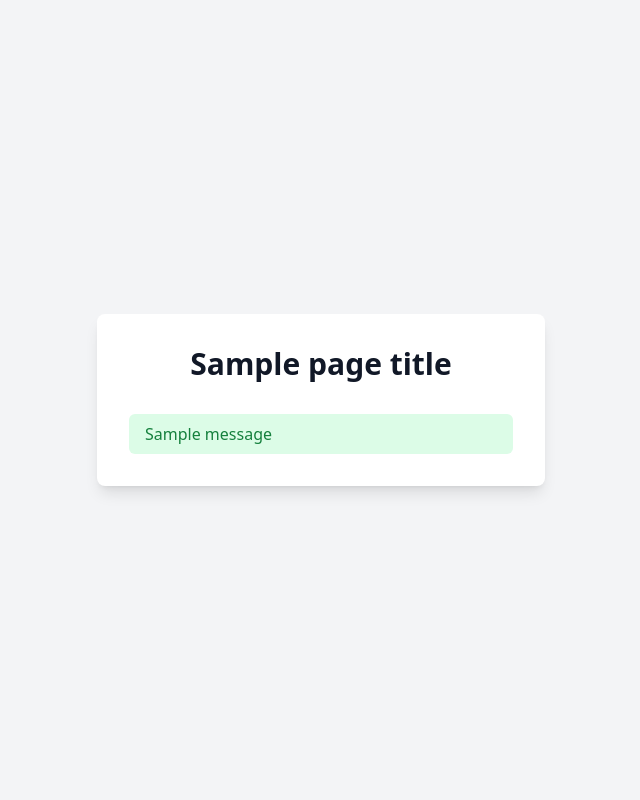
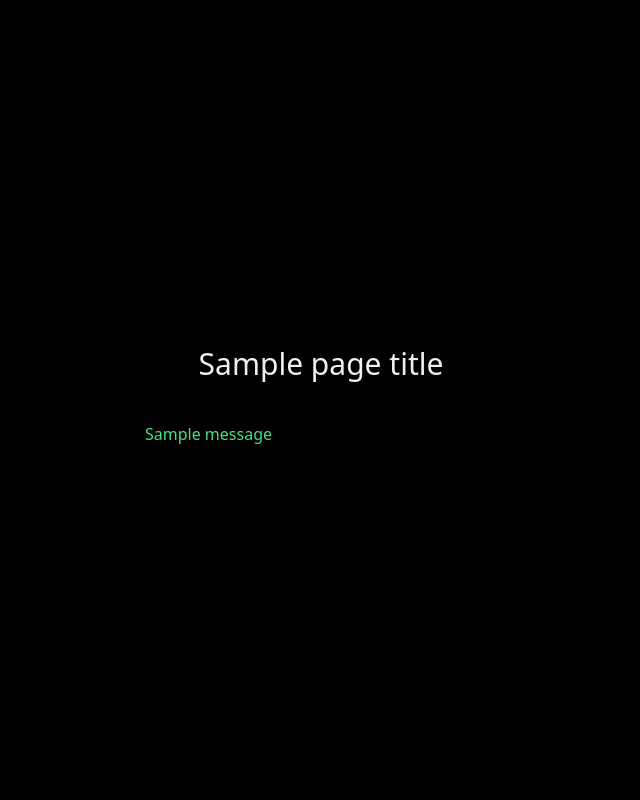
Before and after one commit to oscarwang22/antcoin, a Python web app: template templates/index.html in a window 1280 px wide. Shown: the whole page, without its empty margins (319-959 px from the left). Run offline with Jinja, Linux system fonts and the light colour scheme; the template is opened without the code that fills it: most values are stand-ins (such as "Sample title", 1, 10 or a date in 2020); one stand-in notice (Sample message) is shown; some libraries are stand-ins or nearby versions.

Commit message:
Update index.html

```diff
--- a/templates/index.html
+++ b/templates/index.html
@@ -1,21 +1,45 @@
 <!DOCTYPE html>
-<html lang="en" class="h-full bg-gray-100">
+<html lang="en" class="h-full bg-black">
 <head>
     <meta charset="UTF-8">
     <meta name="viewport" content="width=device-width, initial-scale=1.0">
     <title>{{ page_title }}</title>
     <script src="https://cdn.tailwindcss.com"></script>
+    <script>
+        tailwind.config = {
+            theme: {
+                extend: {
+                    colors: {
+                        'off-white': '#f0f0f0',
+                    }
+                }
+            }
+        }
+    </script>
+    <style>
+        input, select {
+            background-color: transparent;
+            border: none;
+            border-bottom: 1px solid #f0f0f0;
+            color: #f0f0f0;
+            padding-bottom: 0.5rem;
+        }
+        input:focus, select:focus {
+            outline: none;
+            border-bottom: 2px solid #f0f0f0;
+        }
+    </style>
 </head>
-<body class="h-full flex flex-col items-center justify-center">
-    <div class="max-w-md w-full space-y-8 p-8 bg-white shadow-lg rounded-lg">
-        <h1 class="text-3xl font-bold text-center text-gray-900">{{ page_title }}</h1>
+<body class="h-full flex flex-col items-center justify-center bg-black text-off-white">
+    <div class="max-w-md w-full space-y-8 p-8">
+        <h1 class="text-3xl font-light text-center">{{ page_title }}</h1>
 
         <!-- Flash messages for notifications -->
         {% with messages = get_flashed_messages(with_categories=true) %}
             {% if messages %}
                 <ul class="mt-3">
                     {% for category, message in messages %}
-                        <li class="px-4 py-2 rounded-md {% if category == 'error' %}bg-red-100 text-red-700{% else %}bg-green-100 text-green-700{% endif %}">{{ message }}</li>
+                        <li class="px-4 py-2 {% if category == 'error' %}text-red-400{% else %}text-green-400{% endif %}">{{ message }}</li>
                     {% endfor %}
                 </ul>
             {% endif %}
@@ -23,14 +47,14 @@
 
         {% if page == 'home' %}
         <!-- Home Page for Logged-in Users -->
-        <h2 class="mt-6 text-xl font-semibold text-gray-900">Welcome, {{ username }}!</h2>
-        <p class="mt-2 text-gray-600">Your balance: <span class="font-bold">{{ tokens }} tokens</span></p>
+        <h2 class="mt-6 text-xl font-light">Welcome, {{ username }}</h2>
+        <p class="mt-2">Your balance: <span class="font-bold">{{ tokens }} tokens</span></p>
 
         {% if is_admin %}
         <!-- Admin Panel Link for Admin -->
         <div class="mt-6">
-            <h3 class="text-lg font-medium text-gray-900">Admin Panel</h3>
-            <a href="{{ url_for('admin') }}" class="mt-2 inline-flex items-center px-4 py-2 border border-transparent text-sm font-medium rounded-md text-white bg-indigo-600 hover:bg-indigo-700 focus:outline-none focus:ring-2 focus:ring-offset-2 focus:ring-indigo-500">
+            <h3 class="text-lg font-light">Admin Panel</h3>
+            <a href="{{ url_for('admin') }}" class="mt-2 inline-block border-b border-off-white text-off-white hover:text-gray-300 transition-colors duration-200">
                 Go to Admin Panel
             </a>
         </div>
@@ -38,19 +62,17 @@
 
         <!-- Transfer Tokens Form -->
         <form action="{{ url_for('transfer') }}" method="post" class="mt-8 space-y-6">
-            <h3 class="text-lg font-medium text-gray-900">Transfer Tokens</h3>
-            <div class="rounded-md shadow-sm -space-y-px">
+            <h3 class="text-lg font-light">Transfer Tokens</h3>
+            <div class="space-y-4">
                 <div>
-                    <label for="to_user" class="sr-only">To Username</label>
-                    <input type="text" name="to_user" required class="appearance-none rounded-none relative block w-full px-3 py-2 border border-gray-300 placeholder-gray-500 text-gray-900 rounded-t-md focus:outline-none focus:ring-indigo-500 focus:border-indigo-500 focus:z-10 sm:text-sm" placeholder="To Username">
+                    <input type="text" name="to_user" required class="w-full bg-transparent" placeholder="To Username">
                 </div>
                 <div>
-                    <label for="amount" class="sr-only">Amount</label>
-                    <input type="number" name="amount" required class="appearance-none rounded-none relative block w-full px-3 py-2 border border-gray-300 placeholder-gray-500 text-gray-900 rounded-b-md focus:outline-none focus:ring-indigo-500 focus:border-indigo-500 focus:z-10 sm:text-sm" placeholder="Amount">
+                    <input type="number" name="amount" required class="w-full bg-transparent" placeholder="Amount">
                 </div>
             </div>
             <div>
-                <button type="submit" class="group relative w-full flex justify-center py-2 px-4 border border-transparent text-sm font-medium rounded-md text-white bg-indigo-600 hover:bg-indigo-700 focus:outline-none focus:ring-2 focus:ring-offset-2 focus:ring-indigo-500">
+                <button type="submit" class="w-full py-2 px-4 border border-off-white text-off-white hover:bg-off-white hover:text-black transition-colors duration-200">
                     Transfer
                 </button>
             </div>
@@ -58,71 +80,65 @@
 
         <!-- Logout Link -->
         <div class="mt-6 text-center">
-            <a href="{{ url_for('logout') }}" class="font-medium text-indigo-600 hover:text-indigo-500">Logout</a>
+            <a href="{{ url_for('logout') }}" class="text-off-white hover:text-gray-300 transition-colors duration-200">Logout</a>
         </div>
 
         {% elif page == 'signup' %}
         <!-- Sign-up Page -->
         <form action="{{ url_for('signup') }}" method="post" class="mt-8 space-y-6">
-            <h3 class="text-lg font-medium text-gray-900">Create a New Account</h3>
-            <div class="rounded-md shadow-sm -space-y-px">
+            <h3 class="text-lg font-light">Create a New Account</h3>
+            <div class="space-y-4">
                 <div>
-                    <label for="username" class="sr-only">Username</label>
-                    <input type="text" name="username" required class="appearance-none rounded-none relative block w-full px-3 py-2 border border-gray-300 placeholder-gray-500 text-gray-900 rounded-t-md focus:outline-none focus:ring-indigo-500 focus:border-indigo-500 focus:z-10 sm:text-sm" placeholder="Username">
+                    <input type="text" name="username" required class="w-full bg-transparent" placeholder="Username">
                 </div>
                 <div>
-                    <label for="password" class="sr-only">Password</label>
-                    <input type="password" name="password" required class="appearance-none rounded-none relative block w-full px-3 py-2 border border-gray-300 placeholder-gray-500 text-gray-900 rounded-b-md focus:outline-none focus:ring-indigo-500 focus:border-indigo-500 focus:z-10 sm:text-sm" placeholder="Password">
+                    <input type="password" name="password" required class="w-full bg-transparent" placeholder="Password">
                 </div>
             </div>
             <div>
-                <button type="submit" class="group relative w-full flex justify-center py-2 px-4 border border-transparent text-sm font-medium rounded-md text-white bg-indigo-600 hover:bg-indigo-700 focus:outline-none focus:ring-2 focus:ring-offset-2 focus:ring-indigo-500">
+                <button type="submit" class="w-full py-2 px-4 border border-off-white text-off-white hover:bg-off-white hover:text-black transition-colors duration-200">
                     Sign Up
                 </button>
             </div>
         </form>
-        <p class="mt-2 text-center text-sm text-gray-600">
+        <p class="mt-2 text-center text-sm">
             Already have an account?
-            <a href="{{ url_for('login') }}" class="font-medium text-indigo-600 hover:text-indigo-500">Login</a>
+            <a href="{{ url_for('login') }}" class="text-off-white hover:text-gray-300 transition-colors duration-200">Login</a>
         </p>
 
         {% elif page == 'login' %}
         <!-- Login Page -->
         <form action="{{ url_for('login') }}" method="post" class="mt-8 space-y-6">
-            <h3 class="text-lg font-medium text-gray-900">Login to Your Account</h3>
-            <div class="rounded-md shadow-sm -space-y-px">
+            <h3 class="text-lg font-light">Login to Your Account</h3>
+            <div class="space-y-4">
                 <div>
-                    <label for="username" class="sr-only">Username</label>
-                    <input type="text" name="username" required class="appearance-none rounded-none relative block w-full px-3 py-2 border border-gray-300 placeholder-gray-500 text-gray-900 rounded-t-md focus:outline-none focus:ring-indigo-500 focus:border-indigo-500 focus:z-10 sm:text-sm" placeholder="Username">
+                    <input type="text" name="username" required class="w-full bg-transparent" placeholder="Username">
                 </div>
                 <div>
-                    <label for="password" class="sr-only">Password</label>
-                    <input type="password" name="password" required class="appearance-none rounded-none relative block w-full px-3 py-2 border border-gray-300 placeholder-gray-500 text-gray-900 rounded-b-md focus:outline-none focus:ring-indigo-500 focus:border-indigo-500 focus:z-10 sm:text-sm" placeholder="Password">
+                    <input type="password" name="password" required class="w-full bg-transparent" placeholder="Password">
                 </div>
             </div>
             <div>
-                <button type="submit" class="group relative w-full flex justify-center py-2 px-4 border border-transparent text-sm font-medium rounded-md text-white bg-indigo-600 hover:bg-indigo-700 focus:outline-none focus:ring-2 focus:ring-offset-2 focus:ring-indigo-500">
+                <button type="submit" class="w-full py-2 px-4 border border-off-white text-off-white hover:bg-off-white hover:text-black transition-colors duration-200">
                     Login
                 </button>
             </div>
         </form>
-        <p class="mt-2 text-center text-sm text-gray-600">
+        <p class="mt-2 text-center text-sm">
             Don't have an account?
-            <a href="{{ url_for('signup') }}" class="font-medium text-indigo-600 hover:text-indigo-500">Sign Up</a>
+            <a href="{{ url_for('signup') }}" class="text-off-white hover:text-gray-300 transition-colors duration-200">Sign Up</a>
         </p>
 
         {% elif page == 'admin' %}
         <!-- Admin Page -->
         <form action="{{ url_for('admin') }}" method="post" class="mt-8 space-y-6">
-            <h3 class="text-lg font-medium text-gray-900">Admin Controls</h3>
-            <div class="rounded-md shadow-sm -space-y-px">
+            <h3 class="text-lg font-light">Admin Controls</h3>
+            <div class="space-y-4">
                 <div>
-                    <label for="username" class="sr-only">Enter Username</label>
-                    <input type="text" name="username" required class="appearance-none rounded-none relative block w-full px-3 py-2 border border-gray-300 placeholder-gray-500 text-gray-900 rounded-t-md focus:outline-none focus:ring-indigo-500 focus:border-indigo-500 focus:z-10 sm:text-sm" placeholder="Enter Username">
+                    <input type="text" name="username" required class="w-full bg-transparent" placeholder="Enter Username">
                 </div>
                 <div>
-                    <label for="action" class="sr-only">Choose Action</label>
-                    <select name="action" required class="appearance-none rounded-none relative block w-full px-3 py-2 border border-gray-300 placeholder-gray-500 text-gray-900 focus:outline-none focus:ring-indigo-500 focus:border-indigo-500 focus:z-10 sm:text-sm">
+                    <select name="action" required class="w-full bg-transparent">
                         <option value="">Choose Action</option>
                         <option value="reset_password">Reset Password</option>
                         <option value="reset_tokens">Reset Tokens</option>
@@ -131,15 +147,13 @@
                 </div>
             </div>
             <div id="new_password_field" class="hidden">
-                <label for="new_password" class="sr-only">New Password</label>
-                <input type="password" name="new_password" class="appearance-none rounded-md relative block w-full px-3 py-2 border border-gray-300 placeholder-gray-500 text-gray-900 focus:outline-none focus:ring-indigo-500 focus:border-indigo-500 focus:z-10 sm:text-sm" placeholder="New Password">
+                <input type="password" name="new_password" class="w-full bg-transparent" placeholder="New Password">
             </div>
             <div id="confirm_field" class="hidden">
-                <label for="confirm" class="sr-only">Confirm Delete Database</label>
-                <input type="text" name="confirm" class="appearance-none rounded-md relative block w-full px-3 py-2 border border-gray-300 placeholder-gray-500 text-gray-900 focus:outline-none focus:ring-indigo-500 focus:border-indigo-500 focus:z-10 sm:text-sm" placeholder='Confirm Delete Database (type "yes")'>
+                <input type="text" name="confirm" class="w-full bg-transparent" placeholder='Confirm Delete Database (type "yes")'>
             </div>
             <div>
-                <button type="submit" class="group relative w-full flex justify-center py-2 px-4 border border-transparent text-sm font-medium rounded-md text-white bg-indigo-600 hover:bg-indigo-700 focus:outline-none focus:ring-2 focus:ring-offset-2 focus:ring-indigo-500">
+                <button type="submit" class="w-full py-2 px-4 border border-off-white text-off-white hover:bg-off-white hover:text-black transition-colors duration-200">
                     Submit
                 </button>
             </div>
```
